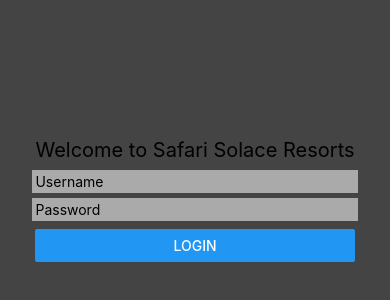
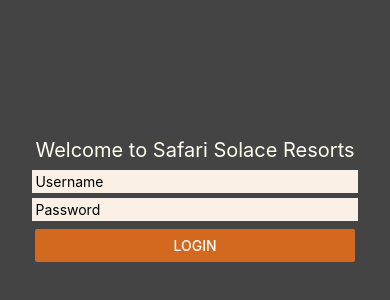
Before and after one commit to Bednaz98/SafariSolaceResortsHelper, a React Native app: screen / in a window 390 px wide. Shown: the part 222-522 px from the top of the page. Built offline with nearby package versions, Linux system fonts and the light colour scheme.

Commit message:
color text errors fixed

```diff
--- a/App.tsx
+++ b/App.tsx
@@ -1,4 +1,5 @@
 import React, { useState } from 'react';
+import { SafeAreaView } from 'react-native';
 import { StyleSheet, Text, View } from 'react-native';
 import { Employee } from './classes-interface/api-entities';
 import { appContext, AppContextInterface } from './classes-interface/app-conext';
@@ -33,18 +34,18 @@ export default function App() {
     switch(pageIndex){
 
       //================================================================================================
-      case    /*login*/           0:{return (<> <LoginPage setPage={setPageIndex}/> </>)}
-      case    /*room service*/    1:{return (<> <NavBar setPageIndex={setPageIndex} /><RoomService/> </>)}
-      case    /*event*/           2:{return (<> <NavBar setPageIndex={setPageIndex} /><EventsPage/></>)}
-      case    /*check in*/        3:{return (<> <NavBar setPageIndex={setPageIndex} /><ClockingScreen/></>)}
-      case    /*status check*/    4:{return (<> <NavBar setPageIndex={setPageIndex} /><ViewEmployeeStatus/></>)}
-      case    /*problem*/         5:{return (<> <NavBar setPageIndex={setPageIndex} /><ProblemView/></>)}
+      case    /*login*/           0:{return (<><LoginPage setPage={setPageIndex}/></>)}
+      case    /*room service*/    1:{return (<><NavBar setPageIndex={setPageIndex}/><RoomService/></>)}
+      case    /*event*/           2:{return (<><NavBar setPageIndex={setPageIndex}/><EventsPage/></>)}
+      case    /*check in*/        3:{return (<><NavBar setPageIndex={setPageIndex}/><ClockingScreen/></>)}
+      case    /*status check*/    4:{return (<><NavBar setPageIndex={setPageIndex}/><ViewEmployeeStatus/></>)}
+      case    /*problem*/         5:{return (<><NavBar setPageIndex={setPageIndex}/><ProblemView/></>)}
       //================================================================================================
       case    /*kris*/            6:{return (<><EventsPage/></>)}
-      case    /*john*/            7:{return (<> <RoomService/> </>)}
-      case    /*brandon*/         8:{return (<> <BasicText text={'brandon'}/> </>)}
-      case    /*josh*/            9:{return (<> <BasicText text={'josh'}/>    </>)}
-      default                      :{return (<> <BasicText text={'Testing'}/> </>)}
+      case    /*john*/            7:{return (<><RoomService/></>)}
+      case    /*brandon*/         8:{return (<><BasicText text={'brandon'}/></>)}
+      case    /*josh*/            9:{return (<><BasicText text={'josh'}/></>)}
+      default                      :{return (<><BasicText text={'Testing'}/></>)}
     }
   }
 
@@ -52,7 +53,9 @@ export default function App() {
     <View style={styles.container}>
       <appContext.Provider value = {initContext}>
         <themeContext.Provider value = { themeContextObject }>
+          <SafeAreaView>
           <SwitchPage/>
+          </SafeAreaView>
         </themeContext.Provider>
       </appContext.Provider>
     </View>
--- a/SafariSolaceStyleTools/colorstyle.ts
+++ b/SafariSolaceStyleTools/colorstyle.ts
@@ -1,4 +1,5 @@
 import { useContext } from "react";
+import { Platform } from "react-native";
 import { themeContext } from "./themecontext";
 
 
@@ -6,65 +7,91 @@ import { themeContext } from "./themecontext";
 
 export enum Theme{
     default,
-    other
+    light,
+    dark,
+    hacker
 }
 
 export enum Color{
     Text,
+    textHeader,
+    textTitle,
     Button,
-    Modal,
+    ModalBackground,
+    ModalInner,
     InputText,
-    B,
-    C,
-    D,
-    E,
-    F
+    primaryColor,
+    SecondaryColor,
+    TertiaryColor,
 }
 
 export default function GetColor(colorType:Color){
     const context = useContext(themeContext);
+    let returnColor = '#ffffff'
 
     switch(context.theme){
-        // case Theme.default:{
-        //     switch(colorType){
-        //         case Color.Text: { return ''}
-        //         case Color.Button: { return ''}
-        //         case Color.A: { return ''}
-        //         case Color.B: { return ''}
-        //         case Color.C: { return ''}
-        //         case Color.D: { return ''}
-        //         case Color.E: { return ''}
-        //         case Color.F: { return ''}
-        //         default:      { return ''}
-        //     }
-        // }
-        // case Theme.other:{
-        //     switch(colorType){
-        //         case Color.Text: { return ''}
-        //         case Color.Button: { return ''}
-        //         case Color.A: { return ''}
-        //         case Color.B: { return ''}
-        //         case Color.C: { return ''}
-        //         case Color.D: { return ''}
-        //         case Color.E: { return ''}
-        //         case Color.F: { return ''}
-        //         default:      { return ''}
-        //     }
-        // }
+        case Theme.light:{
+            switch(colorType){
+                case Color.Text: { returnColor = 'ivory' ; break}
+                case Color.textHeader: { returnColor = 'ivory' ; break}
+                case Color.textTitle: { returnColor = 'ivory' ; break}
+                case Color.Button: { returnColor = 'chocolate' ; break}
+                case Color.InputText: { returnColor ='linen'; break}
+                case Color.ModalBackground: { returnColor = '#96D65E'}
+                case Color.ModalInner: { returnColor = '#ffffff'}
+                case Color.primaryColor: { returnColor = '#5B995A' ; break}
+                case Color.SecondaryColor: { returnColor = '#824026' ; break}
+                case Color.TertiaryColor: { returnColor = '#12FF5A' ; break}
+                default:      { returnColor = '#ffffff' ; break}
+            }
+        }
+        case Theme.dark:{
+            switch(colorType){
+                case Color.Text: { returnColor = 'ivory' ; break}
+                case Color.textHeader: { returnColor = 'ivory' ; break}
+                case Color.textTitle: { returnColor = 'ivory' ; break}
+                case Color.Button: { returnColor = 'chocolate' ; break}
+                case Color.InputText: { returnColor ='linen'; break}
+                case Color.ModalBackground: { returnColor = '#96D65E'}
+                case Color.ModalInner: { returnColor = '#ffffff'}
+                case Color.primaryColor: { returnColor = '#5B995A' ; break}
+                case Color.SecondaryColor: { returnColor = '#824026' ; break}
+                case Color.TertiaryColor: { returnColor = '#12FF5A' ; break}
+                default:      { returnColor = '#ffffff' ; break}
+            }
+        }
+        case Theme.hacker:{
+            switch(colorType){
+                case Color.Text: { returnColor = 'ivory' ; break}
+                case Color.textHeader: { returnColor = 'ivory' ; break}
+                case Color.textTitle: { returnColor = 'ivory' ; break}
+                case Color.Button: { returnColor = 'chocolate' ; break}
+                case Color.InputText: { returnColor ='linen'; break}
+                case Color.ModalBackground: { returnColor = '#96D65E'}
+                case Color.ModalInner: { returnColor = '#ffffff'}
+                case Color.primaryColor: { returnColor = '#5B995A' ; break}
+                case Color.SecondaryColor: { returnColor = '#824026' ; break}
+                case Color.TertiaryColor: { returnColor = '#12FF5A' ; break}
+                default:      { returnColor = '#ffffff' ; break}
+            }
+        }
         default:{
             switch(colorType){
-                case Color.Text: { return ''}
-                case Color.Button: { return ''}
-                case Color.Modal: { return '#aaaaaa'}
-                case Color.InputText: { return '#aaaaaa'}
-                case Color.B: { return ''}
-                case Color.C: { return ''}
-                case Color.D: { return ''}
-                case Color.E: { return ''}
-                case Color.F: { return ''}
-                default:      { return ''}
+                case Color.Text: { returnColor = 'ivory' ; break}
+                case Color.textHeader: { returnColor = 'ivory' ; break}
+                case Color.textTitle: { returnColor = 'ivory' ; break}
+                case Color.Button: { returnColor = 'chocolate' ; break}
+                case Color.InputText: { returnColor ='linen'; break}
+                case Color.ModalBackground: { returnColor = '#96D65E'}
+                case Color.ModalInner: { returnColor = '#ffffff'}
+                case Color.primaryColor: { returnColor = '#5B995A' ; break}
+                case Color.SecondaryColor: { returnColor = '#824026' ; break}
+                case Color.TertiaryColor: { returnColor = '#12FF5A' ; break}
+                default:      { returnColor = '#ffffff' ; break}
             }
         }
     }
+    if(Platform.OS == "android"){ return `${returnColor }`}
+    else return returnColor
 
 }
```
